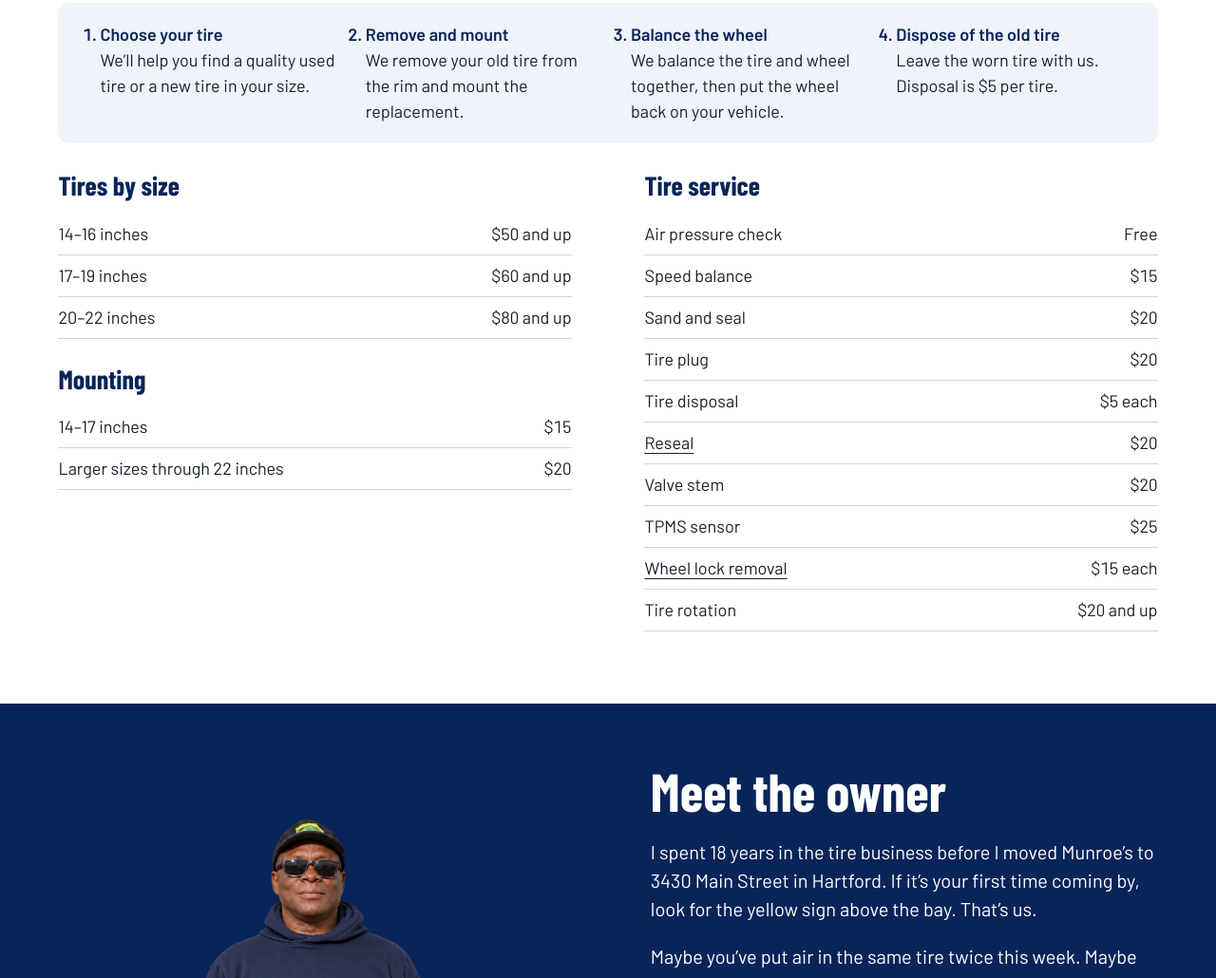
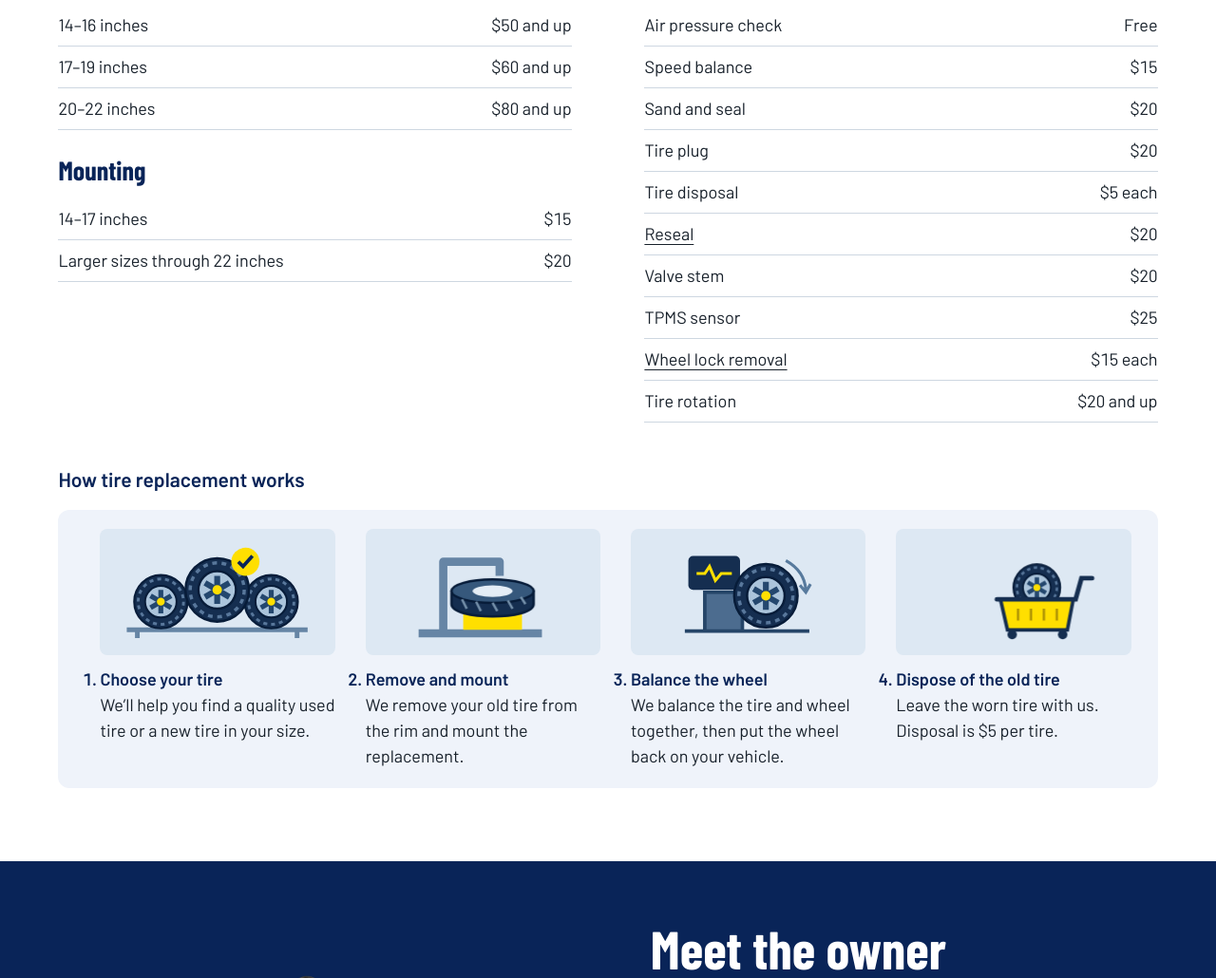
Before and after one commit to reimage-demo/munroes-tire-service, a plain HTML site: page index.html in a window 1280 px wide. Shown: the part 1286-2316 px from the top of the page at 95% size. Drawn offline with Linux system fonts and the light colour scheme.

Commit message:
Illustrate tire replacement steps below service pricing

```diff
--- a/index.html
+++ b/index.html
@@ -9,8 +9,8 @@
   <link rel="canonical" href="https://munroestireservices.com/">
   <link rel="icon" type="image/png" sizes="64x64" href="assets/tire-favicon.png">
   <script src="navigation.js" defer></script>
-  <script src="scroll-effects.js?v=4647f7f4f4" defer></script>
-  <link rel="stylesheet" href="styles.css?v=87e0b25eac">
+  <script src="scroll-effects.js?v=572efd62f1" defer></script>
+  <link rel="stylesheet" href="styles.css?v=36da83e871">
   <script src="app.js?v=a1a272b4f3" defer></script>
 </head><body id="top"><a class="skip" href="#main">Skip to content</a>
 <header class="site-header">
@@ -52,13 +52,6 @@
 <tr><th scope="row">Saturday</th><td>8 AM – 5:30 PM</td></tr>
 <tr><th scope="row">Sunday</th><td>10 AM – 3 PM</td></tr></tbody></table><p class="hours-note">Running late? <a href="tel:+18602460886">Call the shop at (860) 246-0886</a>.</p></div></section>
 <section id="services" class="wrap block"><h2>Tire services</h2>
-  <h3>How tire replacement works</h3>
-  <ol class="replacement-steps">
-    <li><strong>Choose your tire</strong>We’ll help you find a quality used tire or a new tire in your size.</li>
-    <li><strong>Remove and mount</strong>We remove your old tire from the rim and mount the replacement.</li>
-    <li><strong>Balance the wheel</strong>We balance the tire and wheel together, then put the wheel back on your vehicle.</li>
-    <li><strong>Dispose of the old tire</strong>Leave the worn tire with us. Disposal is $5 per tire.</li>
-  </ol>
   <div class="prices-grid"><div><table class="prices">
         <caption>Tires by size</caption>
         <tbody>
@@ -86,7 +79,60 @@
           <tr><th scope="row"><a href="#wheel-lock-removal">Wheel lock removal</a></th><td>$15 each</td></tr>
           <tr><th scope="row">Tire rotation</th><td>$20 and up</td></tr>
         </tbody>
-      </table></div></div></section>
+      </table></div></div>
+  <h3 id="replacement-process">How tire replacement works</h3>
+  <ol class="replacement-steps">
+    <li>
+      <svg class="step-art" viewBox="0 0 200 108" aria-hidden="true" focusable="false">
+        <defs>
+          <g id="step-wheel">
+            <circle r="27" fill="#152e50" stroke="#071c39" stroke-width="2"/>
+            <circle r="23" fill="none" stroke="#58779b" stroke-width="2.8" stroke-dasharray="4 4"/>
+            <circle r="16" fill="#abc4db" stroke="#071c39" stroke-width="2"/>
+            <path d="M0-12V12M-10.4-6l20.8 12M-10.4 6l20.8-12" fill="none" stroke="#24476e" stroke-width="5"/>
+            <circle r="4" fill="#ffdf00"/>
+          </g>
+        </defs>
+        <path d="M23 86h154m-145 0v7m136-7v7" fill="none" stroke="#6685a5" stroke-width="4"/>
+        <use href="#step-wheel" transform="translate(52 62) scale(.84)"/>
+        <use href="#step-wheel" transform="translate(146 62) scale(.84)"/>
+        <g class="pick-tire"><use href="#step-wheel" transform="translate(100 52)"/></g>
+        <g transform="translate(124 28)"><circle r="12" fill="#ffdf00"/><path d="m-6 0 4 4 8-9" fill="none" stroke="#092458" stroke-width="3"/></g>
+      </svg>
+      <strong>Choose your tire</strong>We’ll help you find a quality used tire or a new tire in your size.</li>
+    <li>
+      <svg class="step-art" viewBox="0 0 200 108" aria-hidden="true" focusable="false">
+        <path d="M45 89h105M66 86V28h48v12" fill="none" stroke="#6685a5" stroke-width="7" stroke-linejoin="round"/>
+        <path d="M83 86V71h50v15" fill="#ffdf00"/>
+        <ellipse cx="108" cy="68" rx="28" ry="6" fill="#b9cfe3" stroke="#24476e" stroke-width="2"/>
+        <g class="mount-tire">
+          <path d="M73 48q35-13 70 0v11c0 14-70 14-70 0z" fill="#152e50" stroke="#071c39" stroke-width="2"/>
+          <ellipse cx="108" cy="48" rx="35" ry="10" fill="#36587c" stroke="#071c39" stroke-width="2"/>
+          <ellipse cx="108" cy="48" rx="17" ry="5" fill="#e4edf6"/>
+          <path d="m82 55 4 8m8-6 4 8m10-7 4 7m9-9 4 7m7-10 4 6" stroke="#7691ab" stroke-width="2"/>
+        </g>
+      </svg>
+      <strong>Remove and mount</strong>We remove your old tire from the rim and mount the replacement.</li>
+    <li>
+      <svg class="step-art" viewBox="0 0 200 108" aria-hidden="true" focusable="false">
+        <path d="M46 87h106M63 86V54h32v32" fill="#4c6c8f" stroke="#254568" stroke-width="3"/>
+        <rect x="49" y="23" width="44" height="29" rx="4" fill="#152e50"/>
+        <path d="M56 38h7l4-6 5 12 5-6h9" fill="none" stroke="#ffdf00" stroke-width="2.5"/>
+        <g transform="translate(115 57)"><g class="spin-wheel"><use href="#step-wheel"/></g></g>
+        <path d="M132 27q16 9 17 25m-5-4 5 6 4-7" fill="none" stroke="#577a9d" stroke-width="2.5"/>
+      </svg>
+      <strong>Balance the wheel</strong>We balance the tire and wheel together, then put the wheel back on your vehicle.</li>
+    <li>
+      <svg class="step-art" viewBox="0 0 200 108" aria-hidden="true" focusable="false">
+        <g class="dispose-tire"><use href="#step-wheel" transform="translate(78 53) scale(.74)"/></g>
+        <path d="M89 60h62l-5 26H95z" fill="#ffdf00" stroke="#152e50" stroke-width="3"/>
+        <path d="M86 60h67l5-18h9" fill="none" stroke="#152e50" stroke-width="4" stroke-linecap="round"/>
+        <path d="M104 68v10m11-10v10m11-10v10m11-10v10" stroke="#ad9205" stroke-width="2"/>
+        <g fill="#152e50"><circle cx="99" cy="90" r="4"/><circle cx="142" cy="90" r="4"/></g>
+      </svg>
+      <strong>Dispose of the old tire</strong>Leave the worn tire with us. Disposal is $5 per tire.</li>
+  </ol>
+</section>
 <section id="owner" class="owner" aria-labelledby="owner-title">
   <div class="wrap owner-inner">
     <img loading="lazy" src="assets/photos/owner-portrait.webp?v=7693806bbb" alt="The owner of Munroe’s Tire Service wearing a cap, sunglasses and work gloves">
--- a/scroll-effects.js
+++ b/scroll-effects.js
@@ -17,6 +17,8 @@
     '.footer-grid > *', '.footer-credit'
   ].join(', '));
 
+  document.querySelectorAll('.replacement-steps li').forEach(step => observer.observe(step));
+
   targets.forEach(element => {
     if (element.getBoundingClientRect().top <= window.innerHeight) return;
     const index = Array.prototype.indexOf.call(element.parentElement.children, element);
--- a/styles.css
+++ b/styles.css
@@ -232,7 +232,7 @@ figcaption { font-size: 1.4rem; color: var(--navy); margin-top: 8px; }
 }
 
 .hours-note { margin-top: 14px; }
-#services h3 { margin: 28px 0 12px; color: var(--navy); }
+#replacement-process { margin: 44px 0 16px; color: var(--navy); }
 .replacement-steps {
   display: grid;
   grid-template-columns: repeat(auto-fit, minmax(min(100%, 210px), 1fr));
@@ -244,3 +244,27 @@ figcaption { font-size: 1.4rem; color: var(--navy); margin-top: 8px; }
 }
 .replacement-steps strong { display: block; color: var(--navy); }
 .replacement-steps li::marker { color: var(--navy); font-weight: 600; }
+
+
+.step-art {
+  display: block;
+  width: 100%;
+  height: auto;
+  margin-bottom: 12px;
+  border-radius: 8px;
+  background: #dde8f3;
+}
+@media (prefers-reduced-motion: no-preference) {
+  .is-revealed .pick-tire { animation: pick-tire 2.4s ease-out; }
+  .is-revealed .mount-tire { animation: mount-tire 2.4s ease-in-out both; }
+  .is-revealed .spin-wheel { animation: spin-wheel 2.4s ease-out; }
+  .is-revealed .dispose-tire { animation: dispose-tire 2.4s ease-in-out both; }
+  @keyframes pick-tire { from { transform: translateY(9px); } 55% { transform: translateY(-6px); } }
+  @keyframes mount-tire { from { transform: translateY(-10px); } to { transform: translateY(5px); } }
+  @keyframes spin-wheel { from { transform: rotate(-280deg); } to { transform: rotate(0deg); } }
+  @keyframes dispose-tire {
+    from { transform: translate(-24px, 10px); }
+    55% { transform: translate(21px, -19px); }
+    to { transform: translate(42px, -3px); }
+  }
+}
```
Also changed, not shown: accessibility.html (+2 -2 lines), ftc-disclosure.html (+2 -2 lines), privacy.html (+2 -2 lines), slow-tire-leak-repair.html (+2 -2 lines), terms.html (+2 -2 lines).
